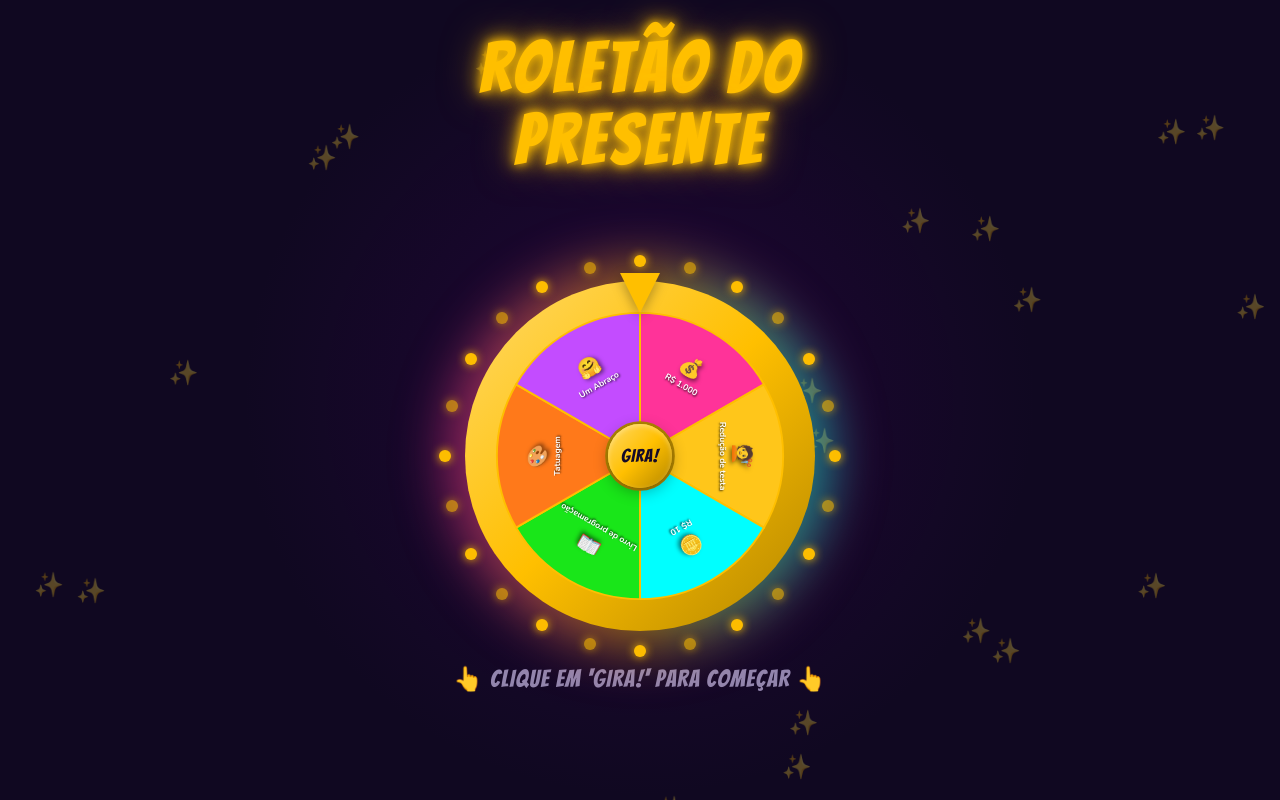
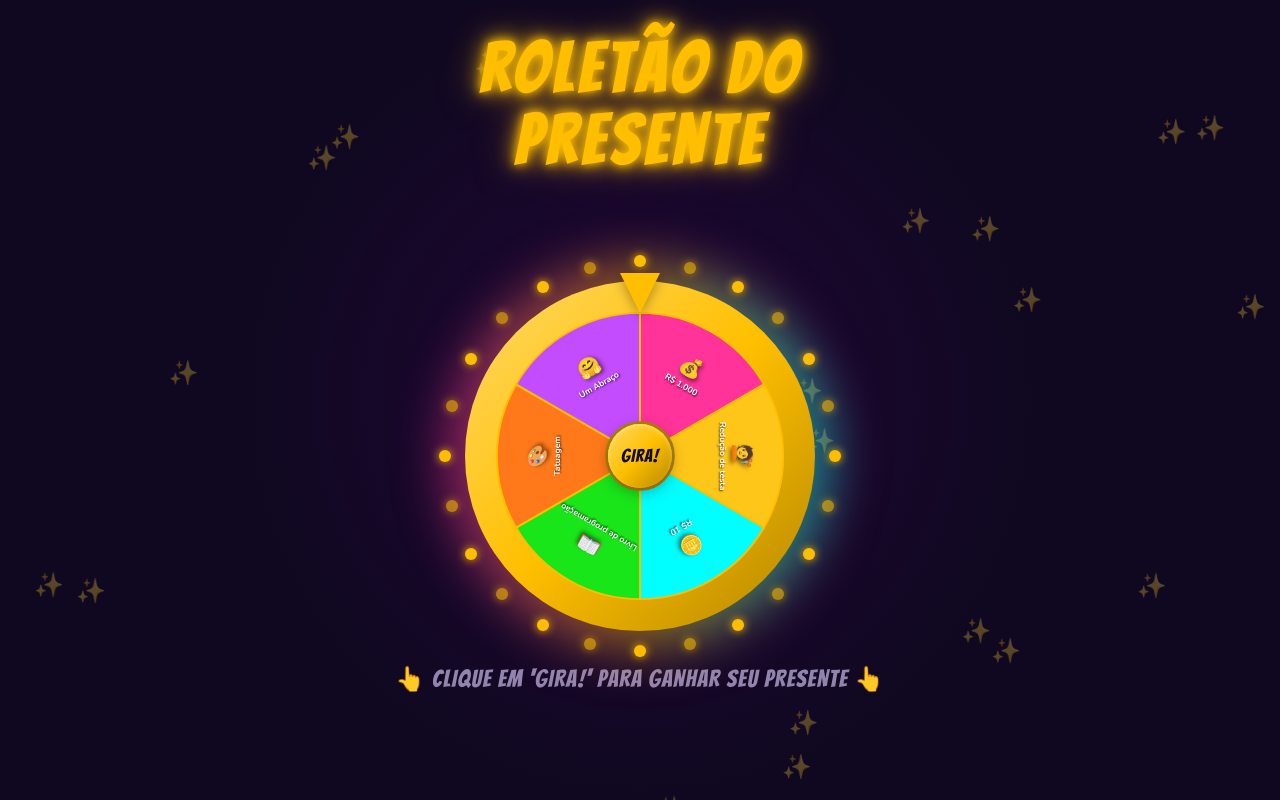
Before and after one commit to maynaradow/roletaodadesculpa, a React (Vite) app: page / in a window 1280 px wide. Built offline with nearby package versions, Linux system fonts and the light colour scheme; the HTML template or start-up script is replaced by a standard one.

Commit message:
Preceding changes

```diff
--- a/src/pages/Index.tsx
+++ b/src/pages/Index.tsx
@@ -80,7 +80,7 @@ const Index = () => {
           {/* Instructions */}
           <div className="mt-8 text-center">
             <p className={`font-display text-2xl transition-all duration-300 ${isSpinning ? "text-primary animate-pulse" : "text-muted-foreground"}`}>
-              {isSpinning ? "🎰 GIRANDO... AGUARDE SEU DESTINO! 🎰" : "👆 CLIQUE EM 'GIRA!' PARA COMEÇAR 👆"}
+              {isSpinning ? "🎁 GIRANDO... AGUARDE SEU PRESENTE! 🎁" : "👆 CLIQUE EM 'GIRA!' PARA GANHAR SEU PRESENTE 👆"}
             </p>
           </div>
         </main>
```
